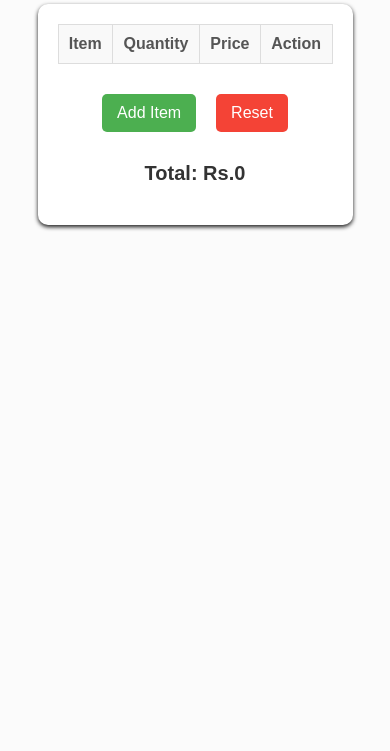
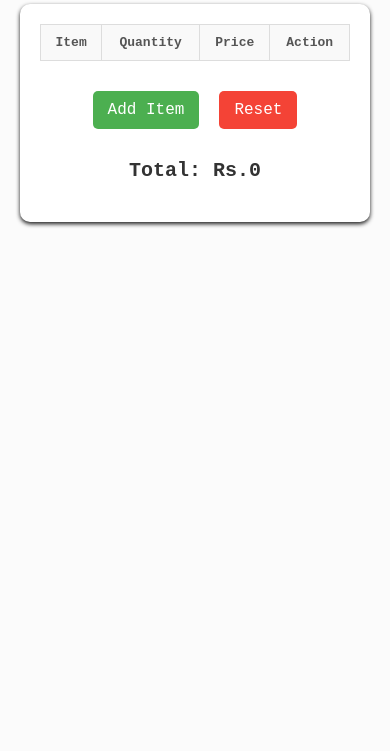
Before and after one commit to aerick8602/Invoice-Generator, a plain HTML site: page Invoice Generator/index.html in a window 390 px wide. Shown: the part 93-844 px from the top of the page. Drawn offline with Linux system fonts and the light colour scheme.

Commit message:
Update style.css

```diff
--- a/Invoice Generator/style.css
+++ b/Invoice Generator/style.css
@@ -2,6 +2,8 @@ html {
     font-family: 'Arial', sans-serif;
     box-sizing: border-box;
 }
+
+@import url('https://fonts.googleapis.com/css2?family=Montserrat:wght@300;400;500;600;700&display=swap');
 
 *,
 *::before,
@@ -9,6 +11,10 @@ html {
     box-sizing: inherit;
     margin: 0;
     padding: 0;
+}
+
+* {
+    font-family: 'Inconsolata', monospace;
 }
 
 body {
@@ -107,3 +113,13 @@ p {
     font-weight: bold;
     margin: 20px 0;
 }
+
+@media (max-width:400px) {
+    .container {
+        width: 100%;
+    }
+
+    th {
+        font-size: small;
+    }
+}
```
